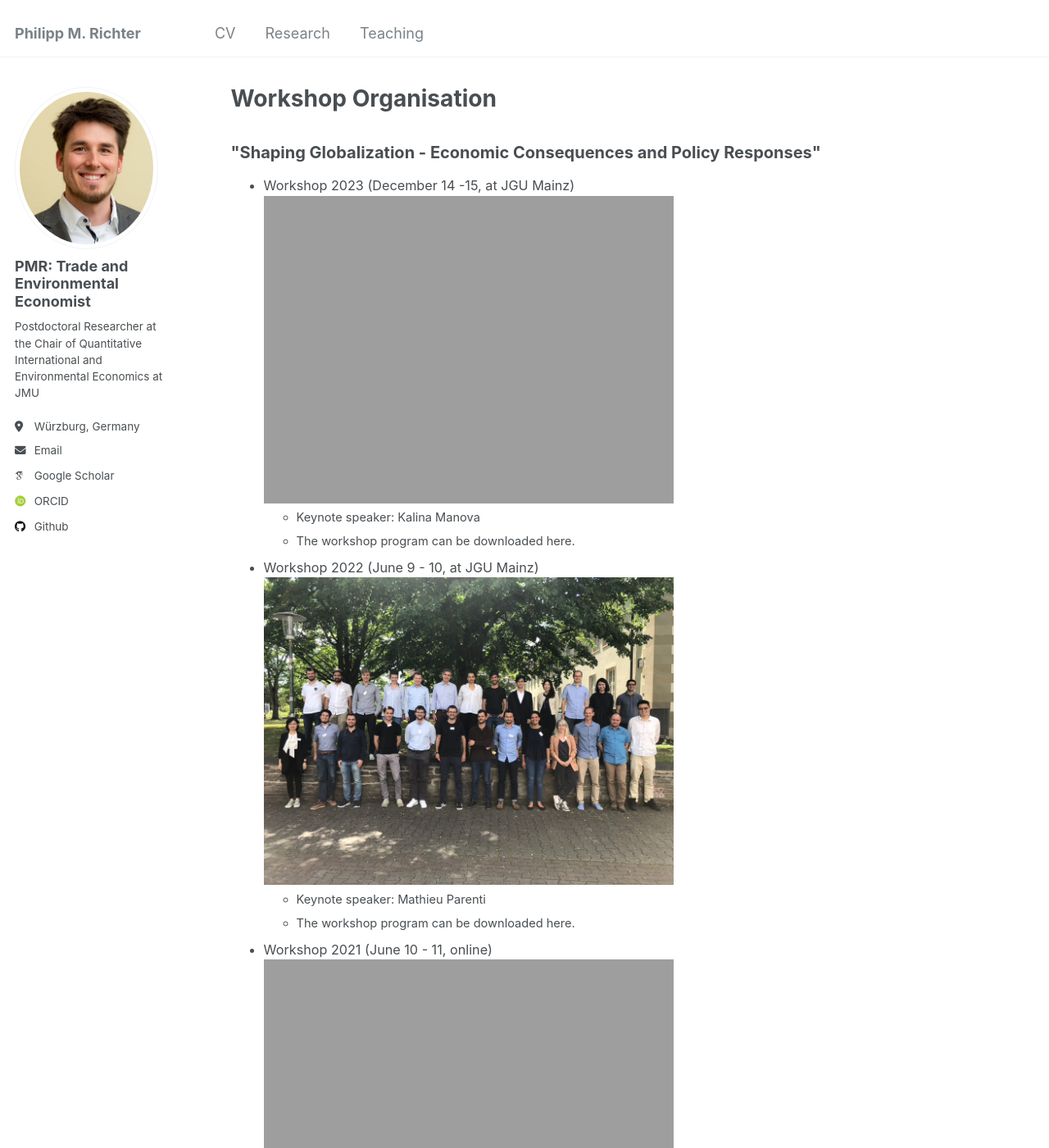
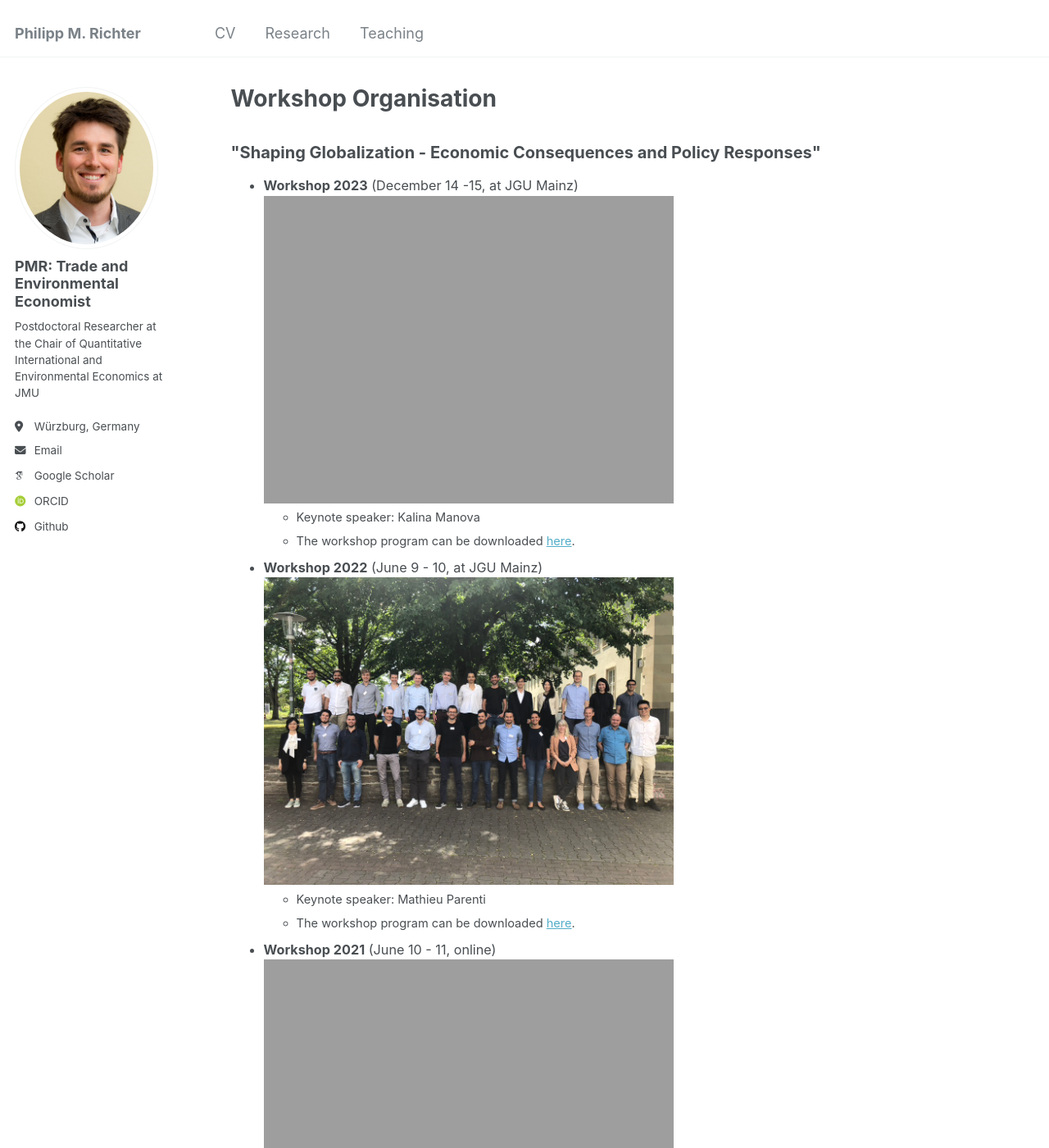
Before and after one commit to PhMRichter/PhMRichter.github.io, a Jekyll site: the page built from _pages/workshops.html, in a window 1280 px wide and 1400 px high. Shown: the whole window at 82% size. Built offline with Jekyll 4.4.1, drawn with Linux system fonts in a browser that asks for light colours; some web fonts are replaced; some of the changed text lies outside the part shown.

```diff
--- a/_pages/workshops.html
+++ b/_pages/workshops.html
@@ -8,30 +8,33 @@ author_profile: true
 <h2 style="font-size: 20px;">"Shaping Globalization - Economic Consequences and Policy Responses"</h2>
 
 <ul  style="font-size: 0.9em;">
-  <li> Workshop 2023 (December 14 -15, at JGU Mainz) <br>
+  <li> <b>Workshop 2023</b> (December 14 -15, at JGU Mainz) <br>
       <img src="https://phmrichter.github.io/files/Shaping_Globalization_Workshop_2023.jpeg" alt="ShapingGloba_2023-photo" width="500" height="300">
     <ul  style="font-size: 0.9em;">
       <li> Keynote speaker: Kalina Manova
         </li>
-            <li> The workshop program can be downloaded here.
+            <li> The workshop program can be downloaded <a href="https://phmrichter.github.io/files/UPDATED_Shaping-Globalization_Dec2023_Program.pdf" target="_blank">
+     here</a>.
       </li>
     </ul>
   </li>
-   <li> Workshop 2022 (June 9 - 10, at JGU Mainz) <br>
+   <li> <b>Workshop 2022</b> (June 9 - 10, at JGU Mainz) <br>
         <img src="https://phmrichter.github.io/files/Shaping Globalization Workshop 2022_Photo.jpeg" alt="ShapingGloba_2022-photo" width="500" height="300">
    <ul  style="font-size: 0.9em;">
       <li> Keynote speaker: Mathieu Parenti
       </li>
-           <li> The workshop program can be downloaded here.
+           <li> The workshop program can be downloaded <a href="https://phmrichter.github.io/files/Shaping-Globalization_June2022_Program.pdf" target="_blank">
+     here</a>.
       </li>
     </ul>
    </li>
-   <li> Workshop 2021 (June 10 - 11, online) <br>
+   <li> <b>Workshop 2021</b> (June 10 - 11, online) <br>
       <img src="https://phmrichter.github.io/files/Shaping Globalization Workshop 2021_Photo.png" alt="ShapingGloba_2021-photo"width="500" height="300">
      <ul  style="font-size: 0.9em;">
       <li> Keynote speakers:  Swati Dhingra, Gonzague Vannoorenberghe
       </li>
-      <li> The workshop program can be downloaded here.
+      <li> The workshop program can be downloaded <a href="https://phmrichter.github.io/files/Shaping-Globalization_June2021_Program.pdf" target="_blank">
+     here</a>.
       </li>
      </ul>
     </li>
```
